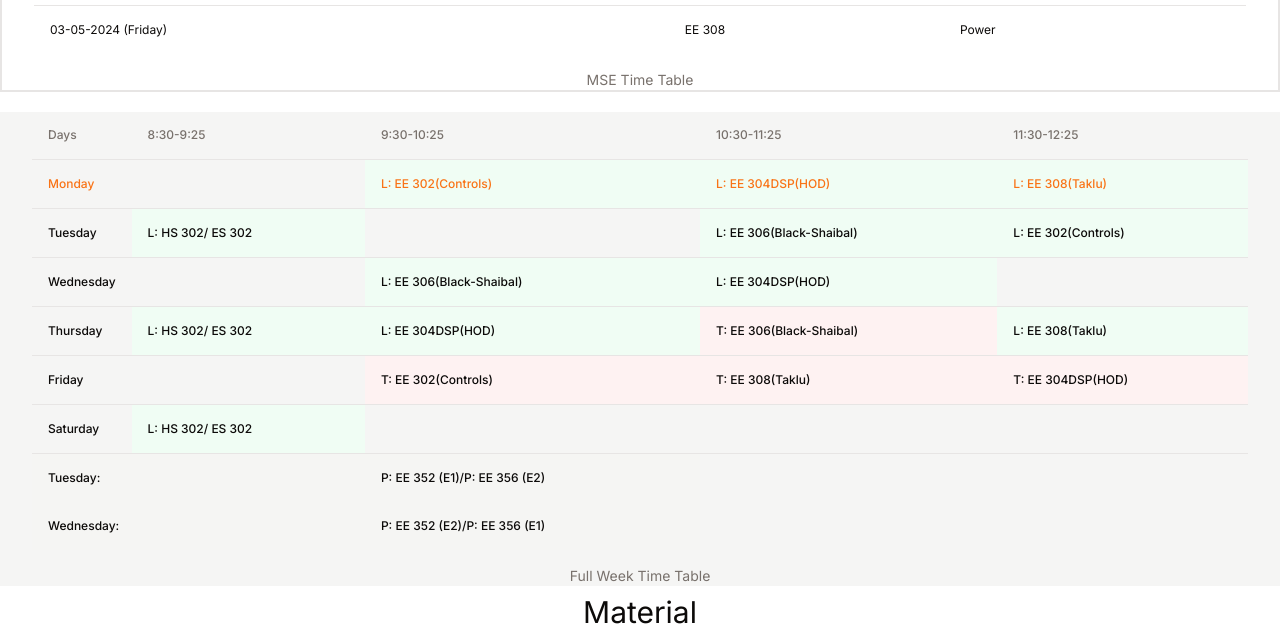
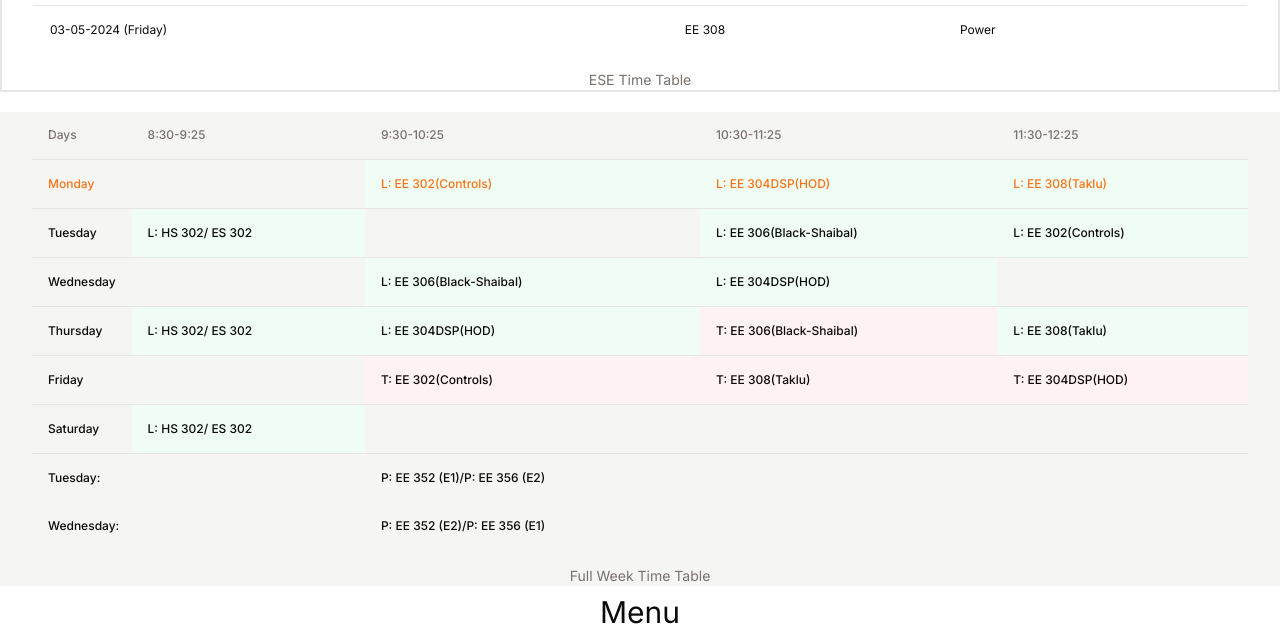
Before and after one commit to Shuffled720/eett, a Next.js app: page / in a window 1280 px wide. Shown: the part 313-952 px from the top of the page. Built offline with nearby package versions, Linux system fonts and the light colour scheme.

Commit message:
removing materials

```diff
--- a/src/app/page.tsx
+++ b/src/app/page.tsx
@@ -11,7 +11,7 @@ export default function Home() {
       {/* <p className="text-center">Maze karo Exams Over</p> */}
       <ExamTT />
       <FullWeekTT />
-      <Material />
+      {/* <Material /> */}
       <Menu />
     </>
   )
--- a/src/components/ExamTT.tsx
+++ b/src/components/ExamTT.tsx
@@ -14,7 +14,7 @@ export function ExamTT() {
   return (
     <div className="container bg-popover border-2 my-5 ">
       <Table className="text-xs antialiased ">
-        <TableCaption>MSE Time Table</TableCaption>
+        <TableCaption>ESE Time Table</TableCaption>
         <TableHeader>
           <TableRow>
             <TableHead className="">Day & Date</TableHead>
```
